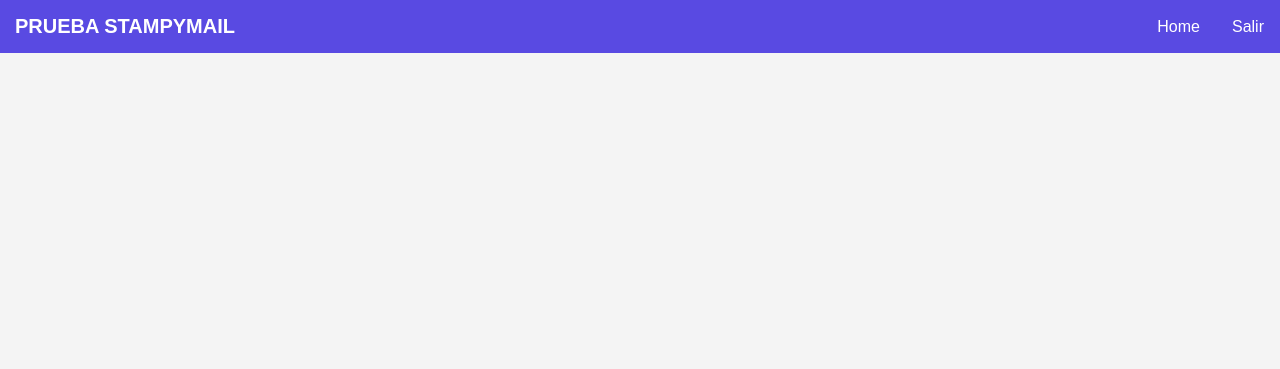
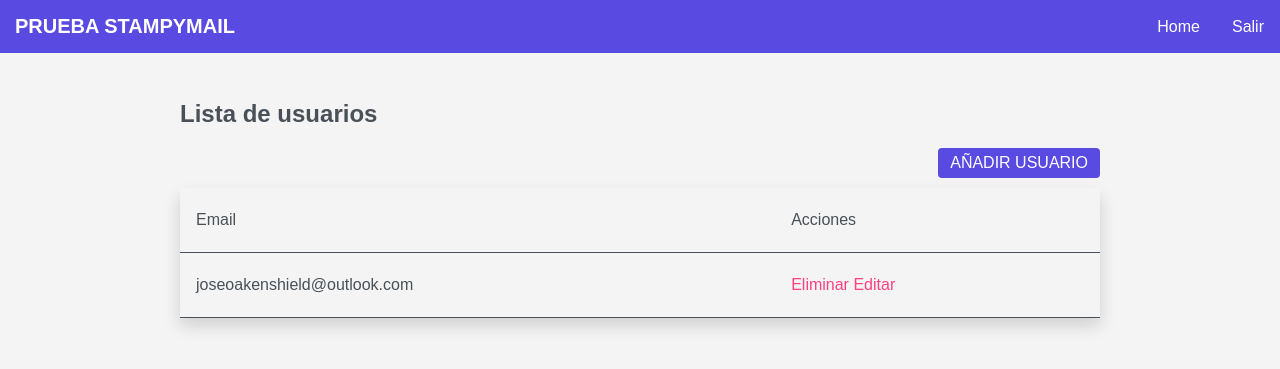
Before and after one commit to JoseHuertasDev/PruebaStampy, a PHP site: page / in a window 1280 px wide. Shown: the top 369 px of the page. Run offline with PHP 8.4, Linux system fonts and the light colour scheme; the visitor is signed in with stand-in values (Sample User, id 1).

Commit message:
feature: Front End para lista de usuarios.
Agrego front-end para la lista de usuarios utilizando mock data

```diff
--- a/App/components/header.php
+++ b/App/components/header.php
@@ -4,8 +4,9 @@
     <meta charset="UTF-8">
     <meta http-equiv="X-UA-Compatible" content="IE=edge">
     <meta name="viewport" content="width=device-width, initial-scale=1.0">
-    <title>{{title}}</title>
+    <title>Stampy</title>
     <link rel="stylesheet" href="./app/components/style.css">
+    <base href=<?php echo BASE_URL; ?>>
 </head>
 <body>
     <header>
--- /dev/null
+++ b/App/components/home.php
@@ -0,0 +1,29 @@
+<section>
+   <h1>
+        Lista de usuarios
+   </h1>
+   <div class="create-user">
+        <a href="create-user" >
+            <button class="add-user">Añadir usuario</button>
+        </a>
+   </div>
+    <table class="user-list">
+        <thead>
+            <tr>
+                <th>Email</th>
+                <th>Acciones</th>
+            </tr>
+        </thead>
+        <tbody>
+            <tr>
+                <td>
+                    joseoakenshield@outlook.com
+                </td>
+                <td>
+                    <a href="delete/1">Eliminar</a>
+                    <a href="edit/1">Editar</a>
+                </td>
+            </tr>
+        </tbody>
+    </table>
+</section>
--- a/App/components/nav.php
+++ b/App/components/nav.php
@@ -2,9 +2,9 @@
     <ul>
         <li><a href="home">Home</a></li>
         <?php if($isAuth == true){?>
-            <li><a href="./logout">Salir</a></li>
+            <li><a href="logout">Salir</a></li>
         <?php } else {?>
-            <li><a href="./login">Iniciar</a></li>
+            <li><a href="login">Iniciar</a></li>
         <?php } ?>
     </ul>
 </nav>
--- a/App/components/style.css
+++ b/App/components/style.css
@@ -3,6 +3,7 @@
     --purple-color: #594AE2;
     --red-color: #ff4081;
     --box-shadow: 0 .5rem 1rem rgba(0,0,0,.15);
+    --grey-color: #495057;;
 }
 a{
     text-decoration: none;
@@ -82,19 +83,28 @@
     font-size: 1rem;
     font-weight: 400;
     line-height: 1.5;
-    color: #495057;
+    color: var(--grey-color);
     background-color: white;
     background-clip: padding-box;
     border: 1px solid;
     border-radius: .25rem;
     box-sizing: border-box;
 }
-.loginform input[type="submit"]{
+.loginform input[type="submit"], button{
     background: var(--purple-color);;
     color: white;
     text-transform: uppercase;
     width: auto;
     margin-left: auto;
+}
+button{
+    border: none;
+    padding: 0%;
+    font-size: 1rem;
+    padding: .375rem .75rem;
+    border-radius: .25rem;
+    margin-bottom: 2px;
+    cursor: pointer;
 }
 .form-container{
     display: flex;
@@ -104,3 +114,41 @@
 .text-error{
     color: red;
 }
+section{
+    margin: 60px auto 0 auto;
+    max-width: 960px;
+    width: 100%;
+    padding: 20px;
+    box-sizing: border-box;
+}
+section h1{
+    color: var(--grey-color);
+}
+
+table{
+    width: 100%;
+    box-shadow: var(--box-shadow);
+    text-align: left;
+    font-size: 1rem;
+    line-height: 2rem;
+    box-sizing: border-box;
+    color: var(--grey-color);
+    border-collapse: collapse;
+}
+th, td{
+    font-weight: normal;
+    padding: 16px;
+}
+tr{
+    border-bottom: 1px solid var(--grey-color);
+}
+td a{
+    color: var(--red-color);
+}
+button.add-user{
+    margin-right: auto;
+    margin-bottom: 10px;
+}
+.create-user {
+    text-align: right;
+}
--- a/App/controller/home.controller.php
+++ b/App/controller/home.controller.php
@@ -4,19 +4,22 @@
     private $_authService;
     private $_homeView;
     private $_navigationService;
+    private $_userModel;
     function __construct(IAuthService $authService,
     INavigationService $navigationService,
-    HomeView $homeView )
+    HomeView $homeView, UserModel $userModel )
     {
         $this->_authService = $authService;
         $this->_navigationService = $navigationService;
         $this->_homeView = $homeView;
+        $this->_userModel = $userModel;
     }
 
     public function showList(){
         if(!$this->_authService->isAuth()){
             return $this->_navigationService->goLoginPage();
         }
+        //print_r($this->_userModel->GetAll());
         $this->_homeView->show();
     }
 }
--- a/App/model/user.model.php
+++ b/App/model/user.model.php
@@ -8,5 +8,9 @@
         $sqlStatement->execute(array($user));
         return $sqlStatement->fetch(PDO::FETCH_OBJ);
     }
-
+    /*function GetAll(){
+        $sqlStatement = $this->db->prepare("SELECT * FROM users");
+        $sqlStatement->execute();
+        return $sqlStatement->fetch(PDO::FETCH_OBJ);
+    }*/
 }
--- a/App/view/home.view.php
+++ b/App/view/home.view.php
@@ -1,9 +1,8 @@
 <?php
     class HomeView extends ViewBase implements IView {
-
         public function show($message = ""){
             $this->showHeader();
-            echo "<h1>hello home</h1>";
+            include('./app/components/home.php');
             $this->showFooter();
         }
     }
```
Also changed, not shown: App/view/view.base.php (line endings or trailing spaces).
